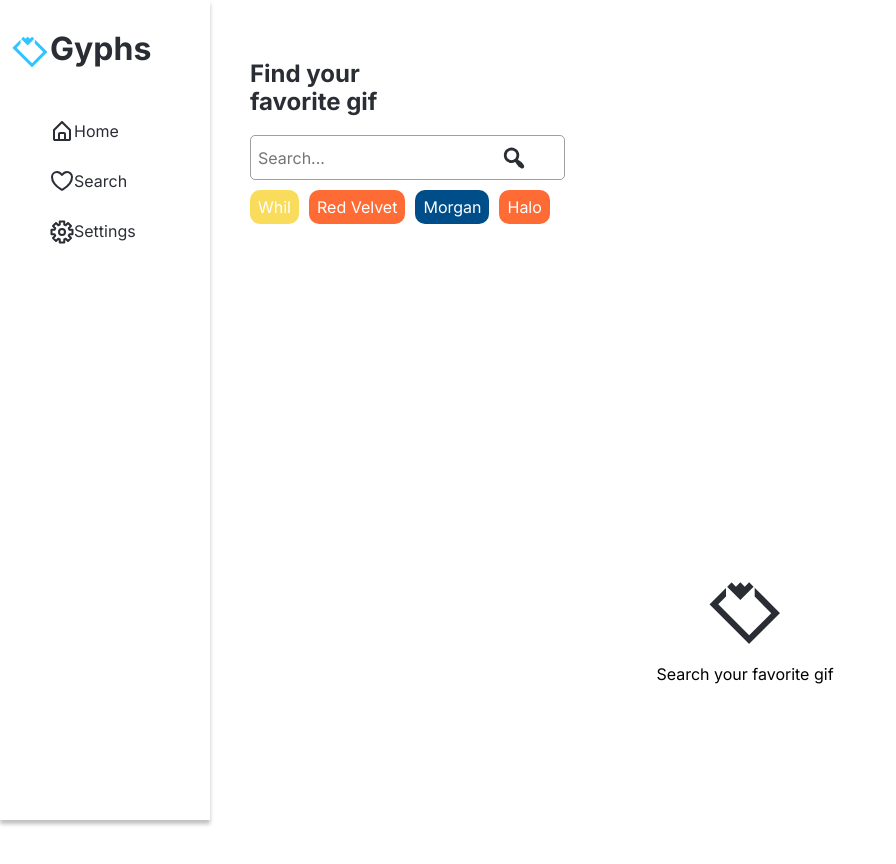
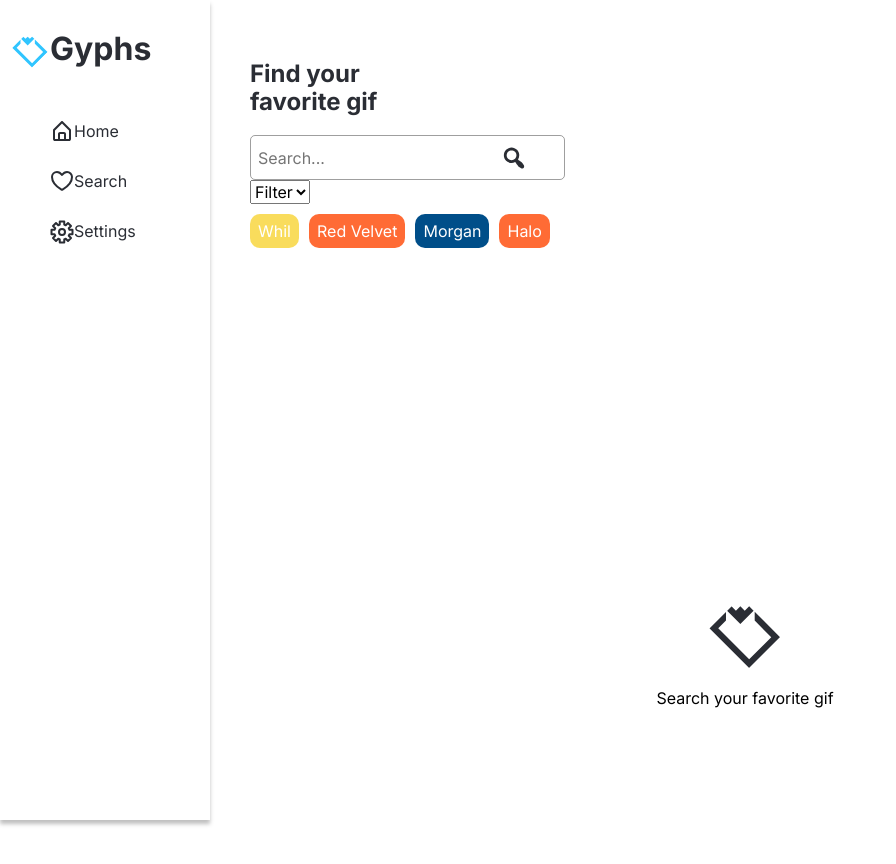
Before and after one commit to ivanglpz/Gyphs, a Next.js app: page /Search in a window 1280 px wide. Shown: the top 864 px of the page, without its empty margins (0-896 px from the left). Built offline with nearby package versions, Linux system fonts and the light colour scheme.

Commit message:
performance fetch and filter results

```diff
--- a/src/components/SearchBar/SearchBar.tsx
+++ b/src/components/SearchBar/SearchBar.tsx
@@ -9,7 +9,6 @@ interface Props {
 
 const SearchBar: FC<Props> = ({ search, handleSubmit, setSearch }) => {
   return (
-    <>
     <S.StyledForm onSubmit={handleSubmit}>
       <input
         type="text"
@@ -52,7 +51,6 @@ const SearchBar: FC<Props> = ({ search, handleSubmit, setSearch }) => {
         </svg>
       </S.FormButtonSearch>
     </S.StyledForm>
-    </>
   );
 };
 
--- a/src/components/Tags/Tags.tsx
+++ b/src/components/Tags/Tags.tsx
@@ -53,7 +53,7 @@ const colorsTags: string[] = [
   "#9be564",
   "#2660a4",
   "#59c9a5",
-  "#43281c"
+  "#43281c",
 ];
 
 const Tags: FC<Props> = ({ handle, objs, props }) => {
--- a/src/hooks/types.d.ts
+++ b/src/hooks/types.d.ts
@@ -22,6 +22,7 @@ export interface IData {
 export interface IParams {
   method: string;
   search?: string;
+  limit?: string | number;
 }
 
 export type IStateData = {
--- a/src/hooks/useFetch.ts
+++ b/src/hooks/useFetch.ts
@@ -1,9 +1,10 @@
 import { IData, IParams, IStateData } from "./types";
 
-const useFetch = async ({ method, search }: IParams) => {
+const useFetch = async ({ method, search, limit }: IParams) => {
   const url = `https://api.giphy.com/v1/gifs/${method}?api_key=${
     process.env.NEXT_PUBLIC_API_KEY
-  }${search ? `&q=${search}` : ""}`;
+  }${limit === "none" ? "" : `&limit=${limit}`}${search ? `&q=${search}` : ""}`;
+  console.log(url);
 
   const resp = await fetch(url);
   const { data }: IStateData = await resp.json();
--- a/src/pages/Search.tsx
+++ b/src/pages/Search.tsx
@@ -46,45 +46,67 @@ const InitGif = styled.div`
   height: 100vh;
   display: flex;
   justify-content: center;
-  flex-direction:column;
+  flex-direction: column;
   align-items: center;
-`
+`;
 const tags = ["Whil", "Red Velvet", "Morgan", "Halo"];
 interface PropsFetch {
-  method: string,
-  search?: string
+  method: string;
+  search?: string;
+  limit?: number | string;
+}
+interface FilterProps {
+  limit: string | number;
 }
 
 const Search: FC = () => {
   const [data, setData] = useState<IStateData>({
-    mount: false
+    mount: false,
   } as IStateData);
   const [search, setSearch] = useState<string>("");
-  const [state, setstate] = useState<PropsFetch>({} as PropsFetch)
+  const [state, setstate] = useState<PropsFetch>({} as PropsFetch);
+  const [filterOpts, setFilterOpts] = useState<FilterProps>({
+    limit: "none",
+  } as FilterProps);
 
   const handleTags = (tag: string): void => {
     setSearch(tag);
-    setstate({ method: "search", search: tag })
+    setstate({
+      ...state,
+      method: "search",
+      search: tag,
+      limit: filterOpts.limit,
+    });
     setData({ ...data, mount: false });
+  };
+  const handleOpts = (event: { target: { value: string | number } }) => {
+    if (event.target.value === "none") {
+      setFilterOpts({ limit: event.target.value });
+    } else {
+      setFilterOpts({ limit: Number(event.target.value) });
+    }
   };
 
   const handleSubmit = (event: { preventDefault: () => void }): void => {
     event.preventDefault();
     if (search) {
-      setstate({ method: "search", search: search })
+      setstate({
+        ...state,
+        method: "search",
+        search: search,
+        limit: filterOpts.limit,
+      });
       setData({ ...data, mount: false });
-
     } else {
-      setstate({ method: "trending" })
+      setstate({ method: "trending" });
       setData({ ...data, mount: false });
     }
   };
   useEffect(() => {
     if (state.method) {
-      useFetch(state)
-        .then((data) => setData(data))
+      useFetch(state).then((data) => setData(data));
     }
-  }, [state])
+  }, [state]);
   console.log(data);
 
   return (
@@ -98,13 +120,27 @@ const Search: FC = () => {
             justifyContent: "flex-start",
           }}
         >
-          <h2 style={{ width: "130px", color: colors.blackRaisin }}>Find your favorite gif</h2>
+          <h2 style={{ width: "130px", color: colors.blackRaisin }}>
+            Find your favorite gif
+          </h2>
           <nav>
             <SearchBar
               search={search}
               handleSubmit={handleSubmit}
               setSearch={setSearch}
             />
+            <select name="cars" id="selects" onChange={handleOpts}>
+              <option value="" disabled selected>
+                Filter
+              </option>
+              <option value="none">none</option>
+              <option value="5">5</option>
+              <option value="10">10</option>
+              <option value="15">15</option>
+              <option value="20">20</option>
+              <option value="50">50</option>
+
+            </select>
           </nav>
           <div style={{ display: "flex", flexWrap: "wrap", margin: "10px 0" }}>
             {tags.map((tag) => (
@@ -117,24 +153,22 @@ const Search: FC = () => {
             ))}
           </div>
         </div>
-        {
-          data.mount && (
+        {data.mount && (
           <>
             <StyleGifsContent>
               <GifsContent data={data.data} />
             </StyleGifsContent>
           </>
         )}
-        {data?.data?.length > 0 ? (
+        {typeof data?.data?.length !== "undefined" && data.mount === false && (
           <Loading
             color={{
               colorPrimary: colors.capri,
               colorSecondary: colors.blueBlizzard,
             }}
           />
-
-
-        ) : (
+        )}
+        {typeof data?.data?.length === "undefined" && data.mount === false && (
           <InitGif>
             <svg
               width="80"
@@ -160,16 +194,11 @@ const Search: FC = () => {
                 </clipPath>
               </defs>
             </svg>
-            <p>
-              Search your favorite gif
-
-            </p>
-
+            <p>Search your favorite gif</p>
           </InitGif>
         )}
-
       </Gifs>
-    </StyledApp >
+    </StyledApp>
   );
 };
 
--- a/src/pages/_app.tsx
+++ b/src/pages/_app.tsx
@@ -7,13 +7,13 @@ import "../styles/masonry.css";
 import { Materialize } from "../styles/Normalize";
 
 interface props {
-  say: string
+  say: string;
 }
 
-const MyContext = createContext<props>({} as props)
+const MyContext = createContext<props>({} as props);
 
 const MyApp = ({ Component, pageProps }: AppProps) => {
-  const [state, setstate] = useState("hola")
+  const [state, setstate] = useState("hola");
   return (
     <MyContext.Provider value={{ say: state }}>
       <Head>
```
Also changed, not shown: src/components/Gif/Gif.tsx (+3 -5 lines), src/pages/Home.tsx (+9 -6 lines), public/svg/filter.svg (added). Lines whose indentation alone changed are shown as unchanged.
